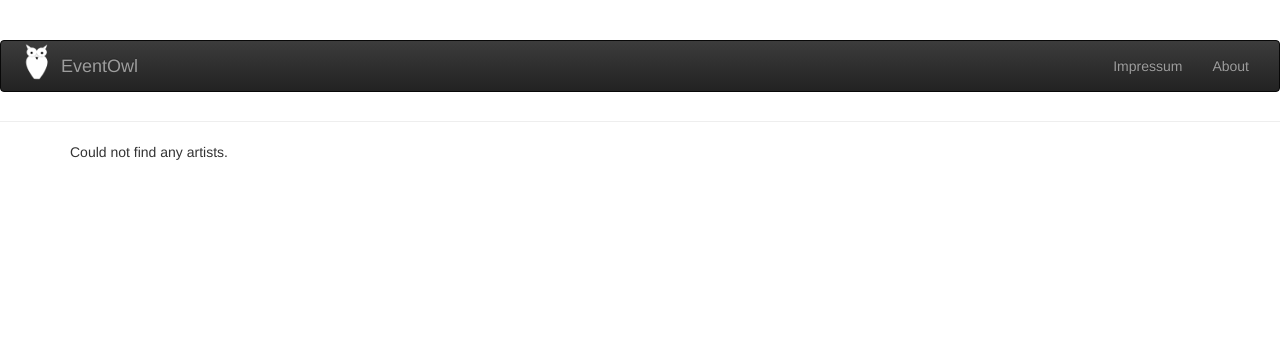
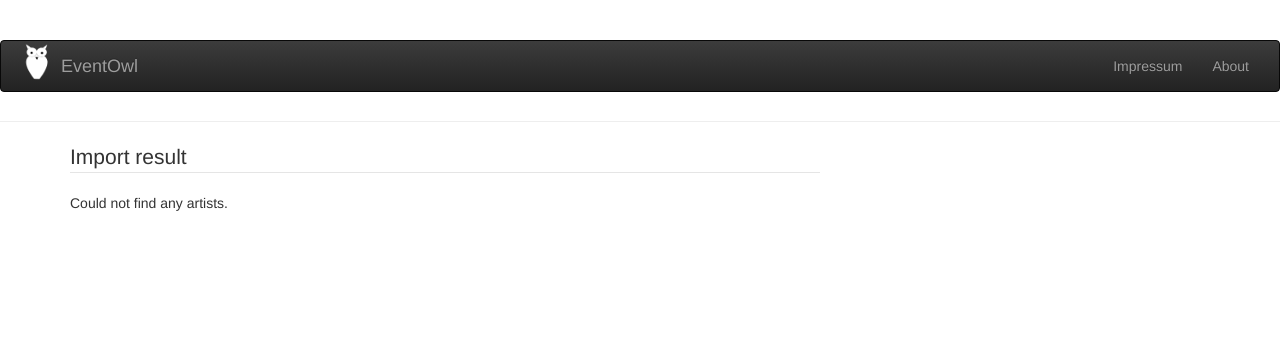
Before and after one commit to DerDot/pyconcert-django, a Django app: template pyconcert/templates/pyconcert/update_result.html in a window 1280 px wide. Shown: the top 352 px of the page. Run offline with Django 3.2, Linux system fonts and the light colour scheme; the template is opened without the code that fills it, so the values that code supplies are empty; parts of the project's set-up code (start-up, migrations or seed data) failed here and were passed over; some libraries are stand-ins or nearby versions.

Commit message:
Header for results.

```diff
--- a/pyconcert/templates/pyconcert/update_result.html
+++ b/pyconcert/templates/pyconcert/update_result.html
@@ -1,5 +1,6 @@
 {% extends 'pyconcert/base.html' %}
 {% block content %}
+<legend>Import result</legend>
 {% if artists %}
 Updated artists using {{ source }}.
 <br><br>
```
